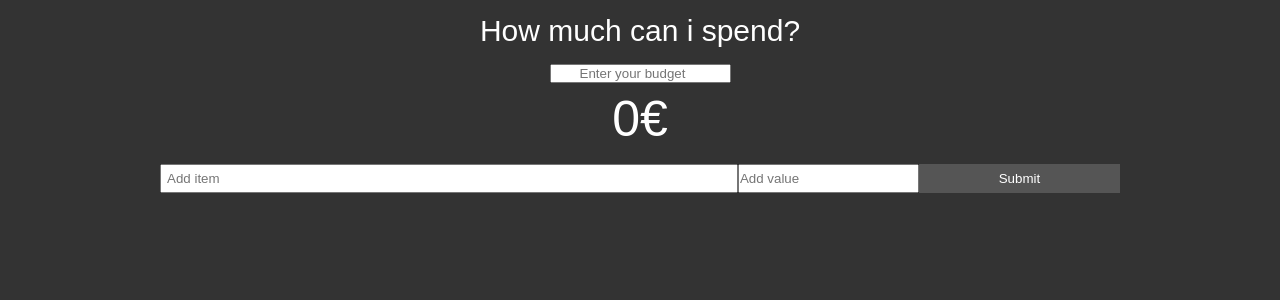
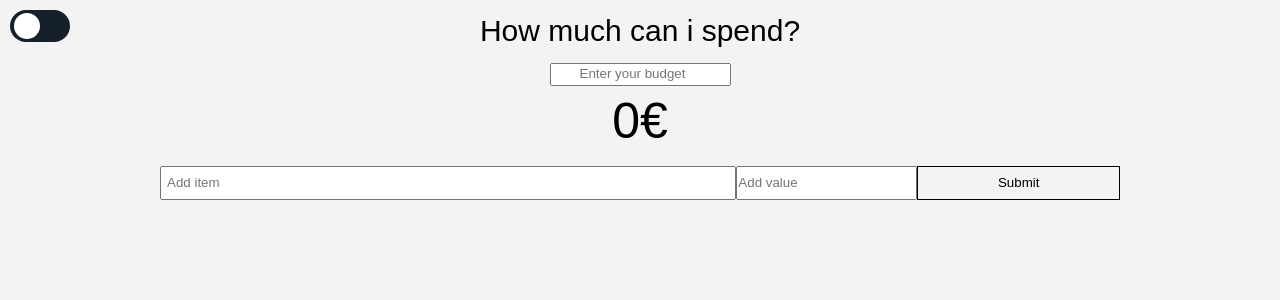
Before and after one commit to martti-n/budget-app, a Vue app: page / in a window 1280 px wide. Shown: the top 300 px of the page. Built offline with nearby package versions, Linux system fonts and the light colour scheme.

Commit message:
light-dark mode added

```diff
--- a/public/index.html
+++ b/public/index.html
@@ -5,12 +5,10 @@
     <meta http-equiv="X-UA-Compatible" content="IE=edge">
     <meta name="viewport" content="width=device-width,initial-scale=1.0">
     <link rel="icon" href="<%= BASE_URL %>favicon.ico">
-    <title><%= htmlWebpackPlugin.options.title %></title>
+    <title></title>
   </head>
   <body>
-    <noscript>
-      <strong>We're sorry but <%= htmlWebpackPlugin.options.title %> doesn't work properly without JavaScript enabled. Please enable it to continue.</strong>
-    </noscript>
+
     <div id="app"></div>
     <!-- built files will be auto injected -->
   </body>
--- a/src/App.vue
+++ b/src/App.vue
@@ -1,6 +1,6 @@
 <template>
-  <div id="app">
-    <Budget :expenses="expenses"/>
+  <div class="app" :class="mode">
+    <Budget :expenses="expenses" :mode="mode" @toggle="toggle"/>
     <AddExpense @add-expense="addExpense"/>
     <Expenses :expenses="expenses" @del-expense="deleteExpense"/>
   </div>
@@ -19,6 +19,7 @@ export default {
   },
   data() {
     return {
+      mode: 'light',
       expenses: []
     }
   },
@@ -28,6 +29,13 @@ export default {
     },
     addExpense(newExpense) {
       this.expenses = [...this.expenses, newExpense];
+    },
+    toggle() {
+      if(this.mode === 'dark') {
+        this.mode = 'light';
+      } else {
+        this.mode = 'dark'
+      }
     }
 
   }
@@ -39,22 +47,49 @@ export default {
         box-sizing: border-box;
         margin: 0;
         padding: 0;
-      }
-      body {
         font-family: Arial, Helvetica, sans-serif;
         line-height: 1.4;
-        background: #333;
+      }
+
+      .app {
+        background: #15202b;
+        color: #f3f3f3;
+        width: 100vw;
+        min-height: 100vh;
+        transition: background 0.3s ease-in-out;
+
       }
       .btn {
         display: inline-block;
         border: none;
-        background: #555;
-        color: #fff;
+        background: #192938;
+        border: 1px solid #f3f3f3;
         padding: 7px 20px;
         cursor: pointer;
+        color: #f3f3f3;
+        transition: background 0.2s;
       }
 
       .btn:hover {
-        background: #666;
+        background: #1f2e3d;
       }
+
+      .light {
+        background-color: #f3f3f3;
+        color: black;
+      }
+
+      .light .btn {
+        background: #f3f3f3;
+        border: 1px solid black;
+        color: black;
+        transition: background 0.2s color 0.2s;
+      }
+
+      .light .btn:hover {
+        background: #e9e8e8;
+        color: black;
+      }
+
+
 </style>
--- a/src/components/AddExpense.vue
+++ b/src/components/AddExpense.vue
@@ -2,7 +2,7 @@
     <div class="input-field">
         <form @submit="addExpense">
             <input type="text1" v-model="title" name="title" placeholder="Add item">
-            <input type="text2" v-model="value" name="value" placeholder="Add value">
+            <input type="number" step="0.01" v-model="value" name="value" placeholder="Add value">
             <input type="submit" value="Submit" class="btn">
         </form>
     </div>
@@ -20,6 +20,11 @@ export default {
     },
     methods: {
         addExpense(e) {
+            if(this.title === '') {
+                return alert('Add an item first!')
+            } else if(this.value === '') {
+                return alert('Add a value to the item!')
+            }
             e.preventDefault();
             const newExpense = {
                 id: v4(),
@@ -36,6 +41,7 @@ export default {
     }
 }
 </script>
+
 <style scoped>
     form {
         display: flex;
@@ -43,20 +49,17 @@ export default {
         width: 75%;
     }
 
-    .input-field {
-        background: #333;
-    }
 
     input[type="text1"] {
-        flex: 7;
-        padding: 5px;
+          flex: 7;
+          padding: 5px;
     }
-    input [type="text2"] {
-        flex: 3;
-        padding: 5px;
+    input [type="number"] {
+          flex: 3;
+          padding: 5px;
     }
 
     input[type="submit"] {
-        flex: 2;
+          flex: 2;
     }
 </style>
--- a/src/components/Budget.vue
+++ b/src/components/Budget.vue
@@ -1,20 +1,24 @@
 <template>
     <div class="budget">
+        <Toggle :mode="mode" @toggle="$emit('toggle')"/>
         <p>How much can i spend?</p>
-        <input type="number" placeholder="Enter your budget" v-model="budget">
+        <input type="number" step="0.01" placeholder="Enter your budget" v-model="budget">
         <h1>{{remaining}}€</h1>
     </div>
 </template>
 <script>
-
+import Toggle from './Toggle.vue'
 
 export default {
-    props: ['expenses'],
+    props: ['expenses', 'mode'],
     name: "budget",
     data() {
         return {
             budget:''
         }
+    },
+    components: {
+        Toggle
     },
     computed: {
         remaining() {
@@ -30,30 +34,38 @@ export default {
 
             return remaining;
         }
+
+
     }
 
+
+
 }
+
+
 </script>
 
 <style scoped>
     .budget {
-        background: #333;
         color: #fff;
         text-align: center;
         padding: 10px;
-    }
+      }
     .budget p {
         font-size: 30px;
         margin-bottom: 10px;
-    }
+        margin-right: 60px;
+      }
 
     input {
         text-align: center;
-    }
+      }
     h1 {
         font-weight: 300;
         font-size: 50px;
-    }
+      }
 
-
+    .light .budget {
+        color: black;
+      }
 </style>
--- a/src/components/ExpenseItem.vue
+++ b/src/components/ExpenseItem.vue
@@ -16,26 +16,37 @@
 <script>
 export default {
     name: "ExpenseItem",
-    props: ["expense"],
+    props: ["expense", "mode"],
 
 }
 </script>
+
 <style scoped>
-
-
     .expense-item {
         padding: 10px;
         font-weight: 400;
-        background-color: rgb(70, 70, 70);
+        background-color: #192734;
         color: #fff;
         width: 75%;
         margin: 0 auto;
-        border-bottom: 1px solid rgb(80, 80, 80);
+        border: 1px solid #15202b;
         transition: background 0.2s
       }
 
       .expense-item:hover {
-        background: rgb(90, 89, 89);
+          background: #1f2e3d;
+      }
+
+      .light .expense-item {
+
+          background-color: #f3f3f3;
+          border: 0.3px solid black;
+          color: black;
+          transition: background 0.2s;
+      }
+
+      .light .expense-item:hover {
+          background-color: #e9e8e8;
       }
 
       .row {
@@ -46,14 +57,16 @@ export default {
 
       .col-1 {
           width: 55%;
+
       }
       .col-2 {
           width: 45%;
           float: right;
+
       }
 
       .del {
-        background: #333;
+          background: #15202b;
           color: #fff;
           border: none;
           padding: 5px 9px;
@@ -65,4 +78,17 @@ export default {
       .del:hover {
           background: #e76262;
       }
+
+      .light .del {
+          background: #f3f3f3;
+          color: black;
+          border-radius: 49%;
+          border: black solid 1px;
+          transition: background 0.2s color 0.2s;
+      }
+
+      .light .del:hover {
+          background: black;
+          color: #f3f3f3;
+      }
 </style>
--- a/src/components/Expenses.vue
+++ b/src/components/Expenses.vue
@@ -18,8 +18,3 @@ export default {
 
 }
 </script>
-
-
-<style scoped>
-
-</style>
--- /dev/null
+++ b/src/components/Toggle.vue
@@ -0,0 +1,86 @@
+<template>
+    <div class="toggle-wrapper">
+        <label class="toggle">
+            <input
+            type="checkbox"
+            :checked="(mode === 'dark') ? 'checked' : false"
+            @change="$emit('toggle')"
+            />
+            <span class="toggler round"></span>
+        </label>
+    </div>
+</template>
+
+<script>
+export default {
+    props: ['mode']
+}
+</script>
+
+<style>
+    .toggle {
+        float: left;
+        position: relative;
+        display: inline-block;
+        width: 60px;
+        height: 32px;
+
+    }
+
+    .toggle input{
+       opacity: 0;
+       width: 0;
+       height: 0;
+    }
+
+    .toggler {
+        position: absolute;
+        cursor: pointer;
+        top: 0;
+        left: 0;
+        right: 0;
+        bottom: 0;
+        background: #15202b;
+        -webkit-transition: 0.4s;
+        transition: 0.4s;
+    }
+
+    .toggler:before {
+        position:absolute;
+        content: "";
+        height: 26px;
+        width: 26px;
+        left: 4px;
+        bottom: 3px;
+        background: #FFF;
+        -webkit-transition: 0.4s;
+        transition: 0.4s;
+    }
+
+    input:checked + .toggler {
+        background: #f3f3f3;
+    }
+
+    input:focus + .toggler {
+        box-shadow: 0 0 2px #f3f3f3;
+    }
+
+    input:checked + .toggler:before {
+        height: 28px;
+        width: 28px;
+        left: 4px;
+        bottom: 2px;
+        background: #15202b;
+        -webkit-transform:translateX(26px);
+        -ms-transform:translateX(26px);
+        transform: translateX(26px);
+    }
+
+    .toggler.round {
+        border-radius: 34px;
+    }
+
+    .toggler.round:before {
+        border-radius: 50%;
+    }
+</style>
```
Lines whose indentation alone changed are shown as unchanged.
